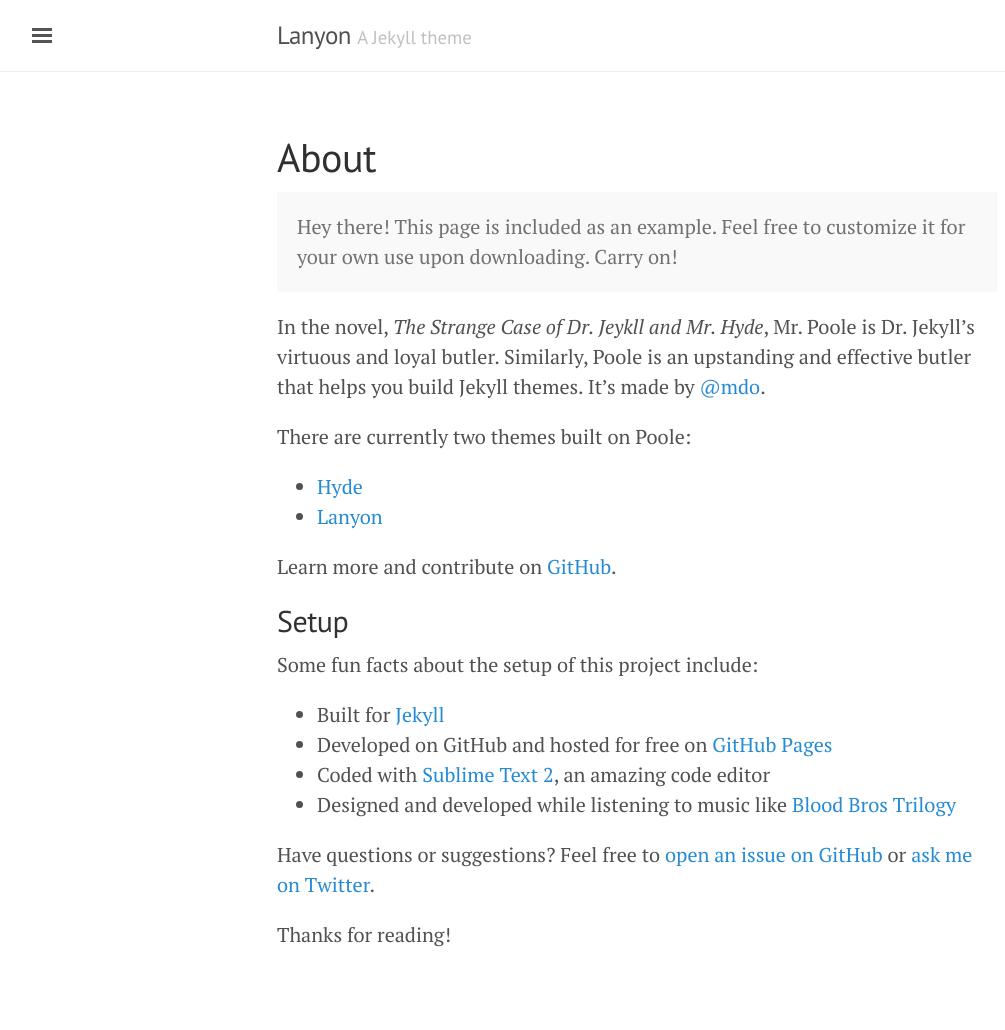
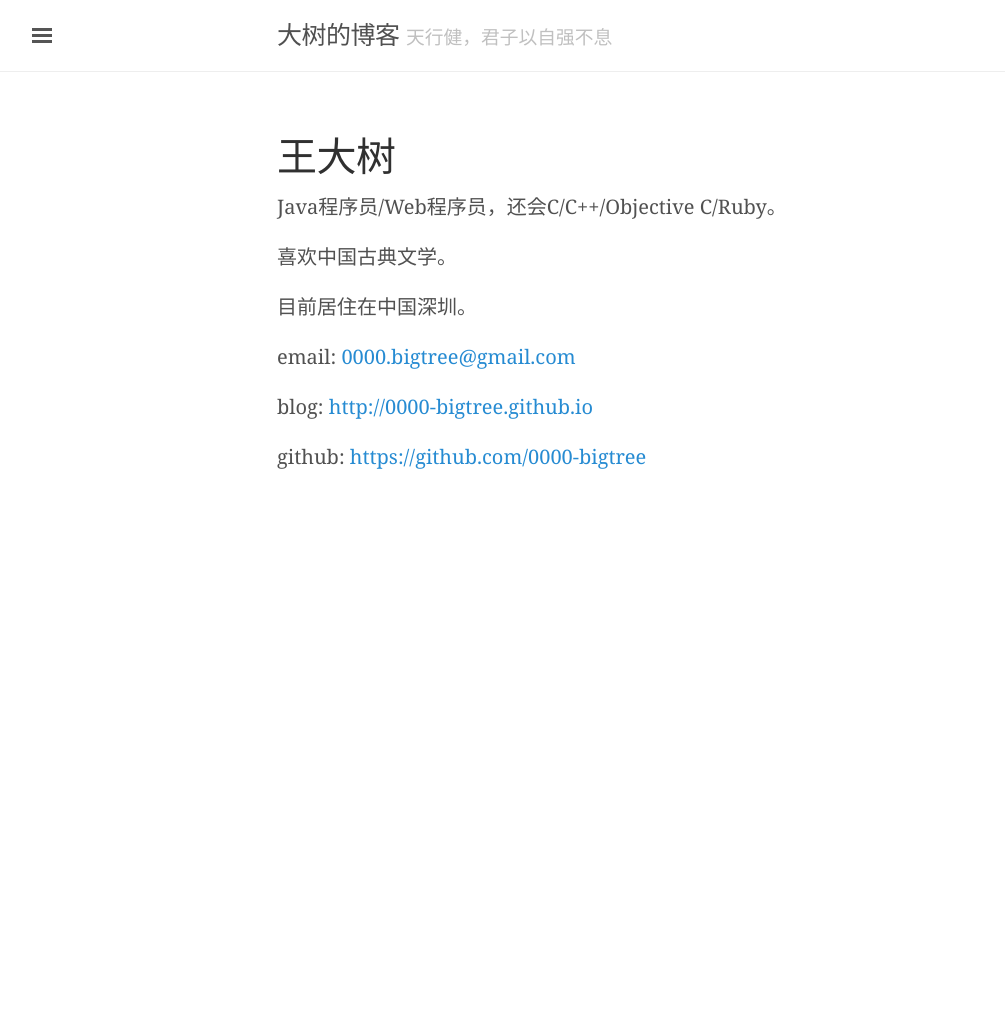
Before and after one commit to 0000-bigtree/0000-bigtree.github.io, a Jekyll site: the page built from about.md, in a window 1280 px wide. Shown: the whole page, without its empty margins (3-1008 px from the left). Built offline with Jekyll 4.4.1, drawn with Linux system fonts in a browser that asks for light colours; after the commit the page ends 900 px from its top, so only the background shows below that.

Commit message:
配置名称及关于页面，去掉google字体指定，国内不能访问

```diff
--- a/_config.yml
+++ b/_config.yml
@@ -5,8 +5,8 @@
 relative_permalinks: true
 
 # Setup
-title:               Lanyon
-tagline:             'A Jekyll theme'
+title:               '大树的博客'
+tagline:             '天行健，君子以自强不息'
 description:         'A reserved <a href="http://jekyllrb.com" target="_blank">Jekyll</a> theme that places the utmost gravity on content with a hidden drawer. Made by <a href="https://twitter.com/mdo" target="_blank">@mdo</a>.'
 url:                 http://lanyon.getpoole.com
 baseurl:             ''
--- a/_includes/head.html
+++ b/_includes/head.html
@@ -18,7 +18,7 @@
   <link rel="stylesheet" href="{{ site.baseurl }}/public/css/poole.css">
   <link rel="stylesheet" href="{{ site.baseurl }}/public/css/syntax.css">
   <link rel="stylesheet" href="{{ site.baseurl }}/public/css/lanyon.css">
-  <link rel="stylesheet" href="https://fonts.googleapis.com/css?family=PT+Serif:400,400italic,700%7CPT+Sans:400">
+  <!--<link rel="stylesheet" href="https://fonts.googleapis.com/css?family=PT+Serif:400,400italic,700%7CPT+Sans:400">-->
 
   <!-- Icons -->
   <link rel="apple-touch-icon-precomposed" sizes="144x144" href="{{ site.baseurl }}/public/apple-touch-icon-precomposed.png">
--- a/_layouts/page.html
+++ b/_layouts/page.html
@@ -3,6 +3,6 @@
 ---
 
 <div class="page">
-  <h1 class="page-title">{{ page.title }}</h1>
+  <h1 class="page-title">{{ page.display-title |page.title }}</h1>
   {{ content }}
 </div>
--- a/about.md
+++ b/about.md
@@ -1,30 +1,17 @@
 ---
 layout: page
-title: About
+title: 关于
+display-title: 王大树
 ---
 
-<p class="message">
-  Hey there! This page is included as an example. Feel free to customize it for your own use upon downloading. Carry on!
-</p>
+Java程序员/Web程序员，还会C/C++/Objective C/Ruby。
 
-In the novel, *The Strange Case of Dr. Jeykll and Mr. Hyde*, Mr. Poole is Dr. Jekyll's virtuous and loyal butler. Similarly, Poole is an upstanding and effective butler that helps you build Jekyll themes. It's made by [@mdo](https://twitter.com/mdo).
+喜欢中国古典文学。
 
-There are currently two themes built on Poole:
+目前居住在中国深圳。
 
-* [Hyde](http://hyde.getpoole.com)
-* [Lanyon](http://lanyon.getpoole.com)
+email: <0000.bigtree@gmail.com>
 
-Learn more and contribute on [GitHub](https://github.com/poole).
+blog: <http://0000-bigtree.github.io>
 
-## Setup
-
-Some fun facts about the setup of this project include:
-
-* Built for [Jekyll](http://jekyllrb.com)
-* Developed on GitHub and hosted for free on [GitHub Pages](https://pages.github.com)
-* Coded with [Sublime Text 2](http://sublimetext.com), an amazing code editor
-* Designed and developed while listening to music like [Blood Bros Trilogy](https://soundcloud.com/maddecent/sets/blood-bros-series)
-
-Have questions or suggestions? Feel free to [open an issue on GitHub](https://github.com/poole/issues/new) or [ask me on Twitter](https://twitter.com/mdo).
-
-Thanks for reading!
+github: <https://github.com/0000-bigtree>
```
Also changed, not shown: _posts/2015-05-24-welcome-to-jekyll.md (renamed from _posts/2015-05-24-welcome-to-jekyll.markdown).
